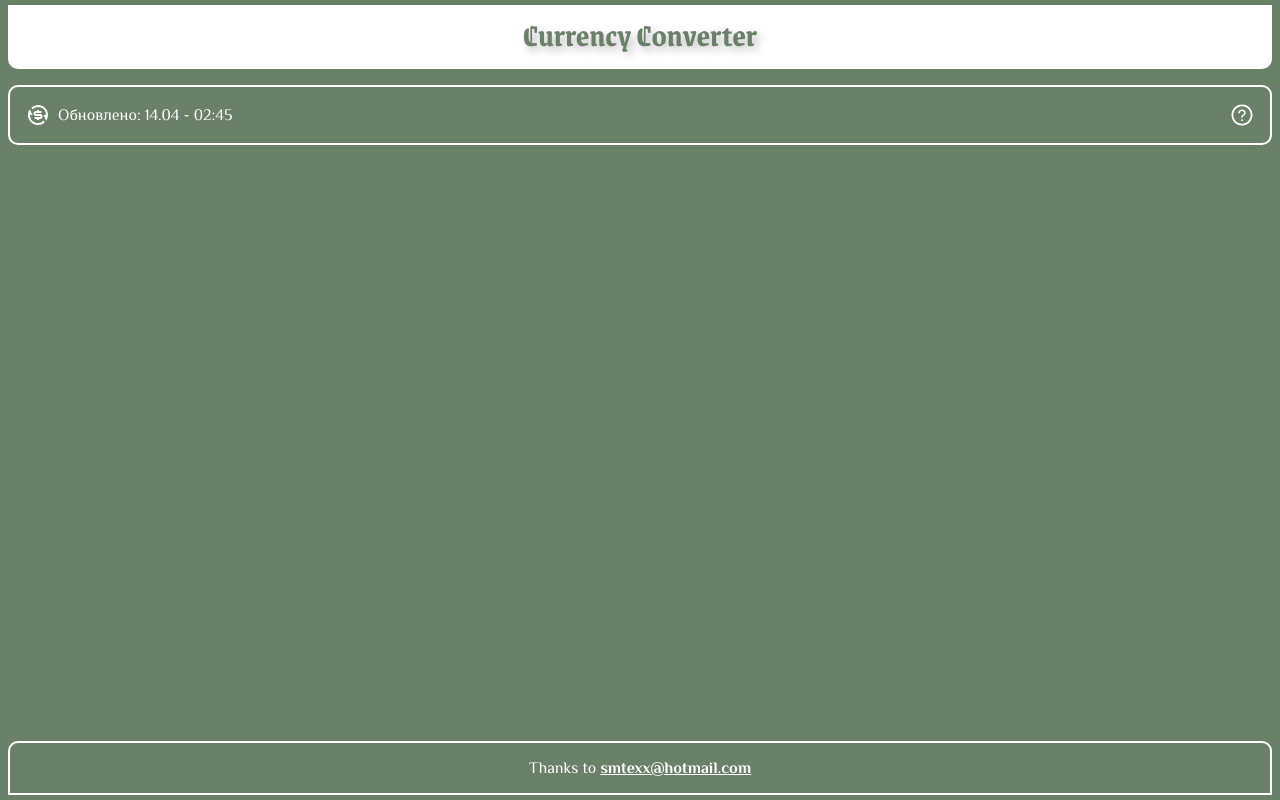
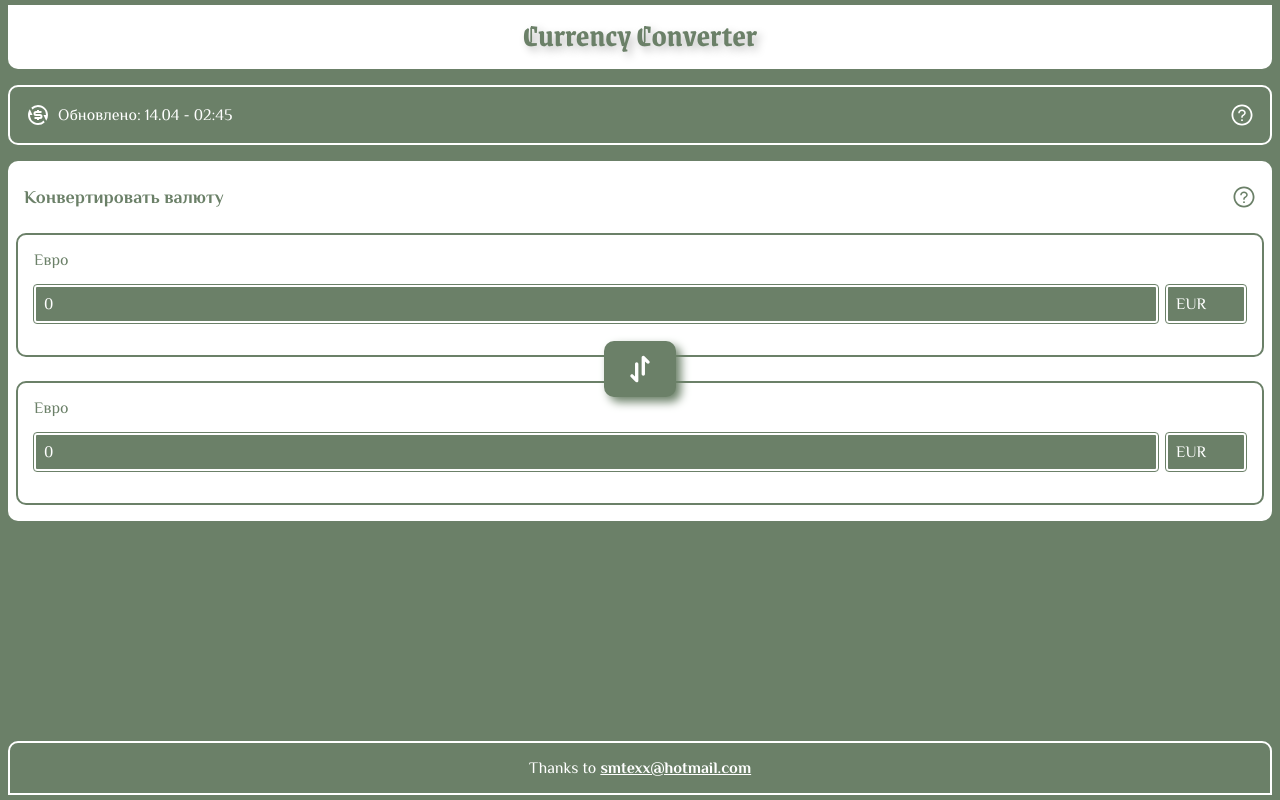
Before and after one commit to smtexx/currency, a React (Create React App) app: page / in a window 1280 px wide. Built offline with nearby package versions, Linux system fonts and the light colour scheme.

Commit message:
feat: add Exchange component

```diff
--- a/src/pages/Converter.tsx
+++ b/src/pages/Converter.tsx
@@ -1,9 +1,11 @@
+import Exchange from '../components/Exchange/Exchange';
 import Updated from '../components/Updated/Updated';
 
 export default function Converter() {
   return (
     <>
       <Updated />
+      <Exchange />
     </>
   );
 }
```
